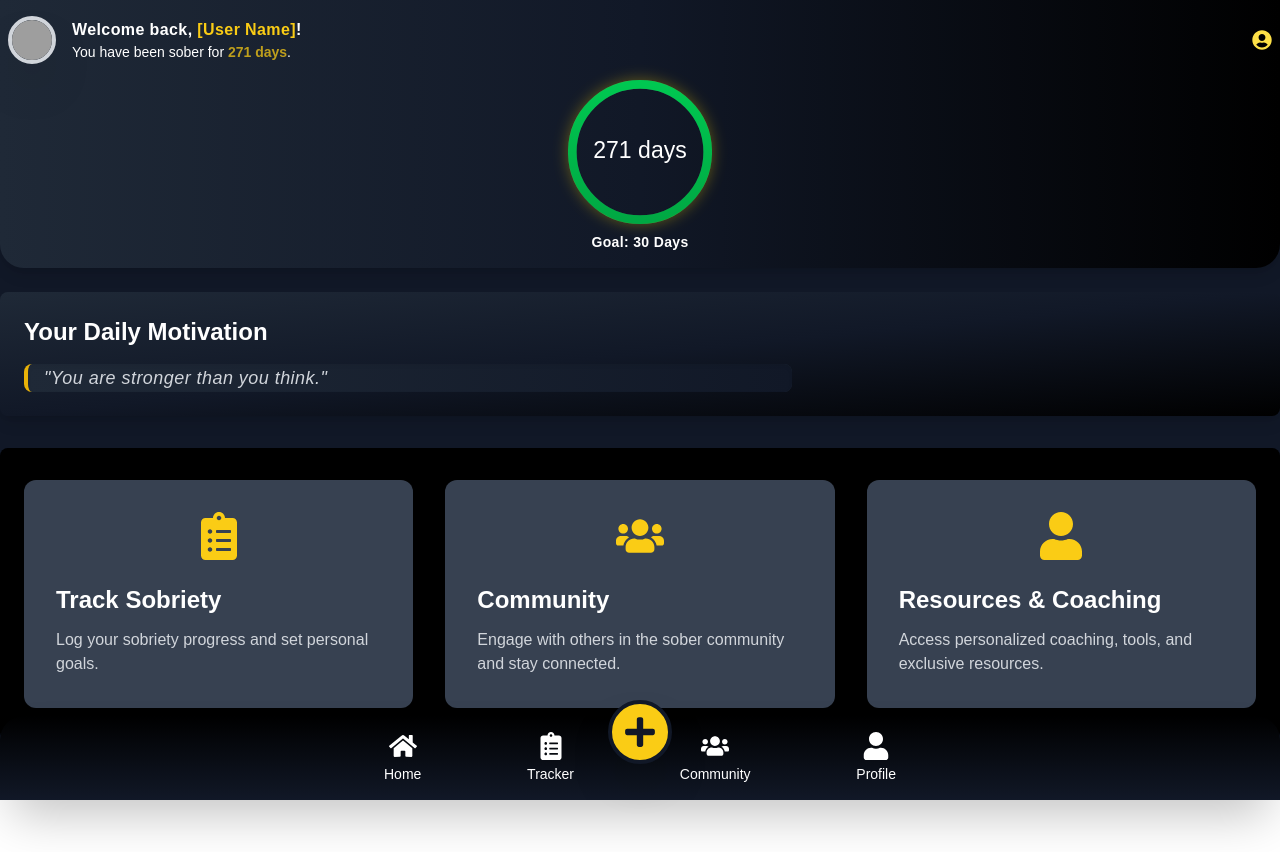
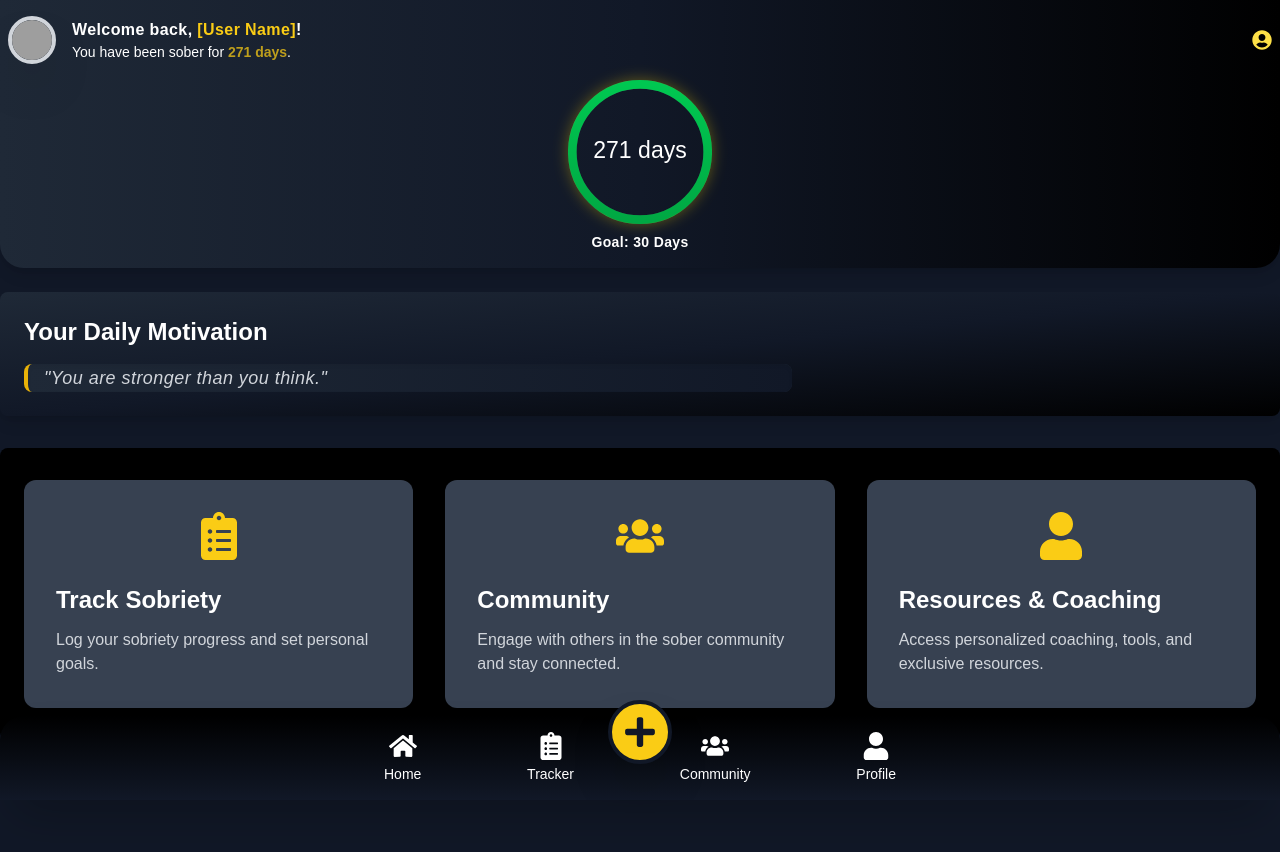
Before and after one commit to evanwilliamson94/sober-social, a Next.js app: page /dashboard in a window 1280 px wide. Before the commit the page ends 800 px from the top, so only its background shows below. Built offline with nearby package versions, Linux system fonts and the light colour scheme; grey boxes are pictures that could not be loaded.

Commit message:
padding in dashboard

```diff
--- a/src/pages/dashboard.tsx
+++ b/src/pages/dashboard.tsx
@@ -28,7 +28,7 @@
   const percentage = (daysSober / milestone) * 100;
 
   return (
-<div className="min-h-screen bg-gray-900 text-white font-roboto">
+    <div className="min-h-screen bg-gray-900 text-white font-roboto pb-20"> {/* Add padding to the bottom */}
       {/* Dashboard Hero Section */}
       <section className="px-2 py-4 bg-gradient-to-r from-gray-800 via-gray-900 to-black text-white rounded-b-3xl shadow-lg">
         <div className="flex items-center space-x-4">
@@ -62,6 +62,7 @@
             </a>
           </div>
         </div>
+
         <div className="mt-4 flex flex-col items-center">
           <div className="w-36 h-36 relative">
             {/* Circular Progress Bar with gradient and animation */}
```
Lines whose indentation alone changed are shown as unchanged.
